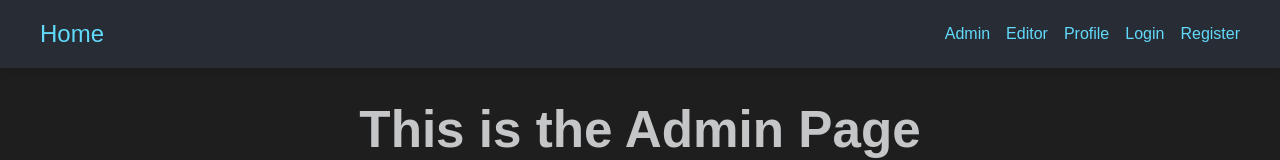
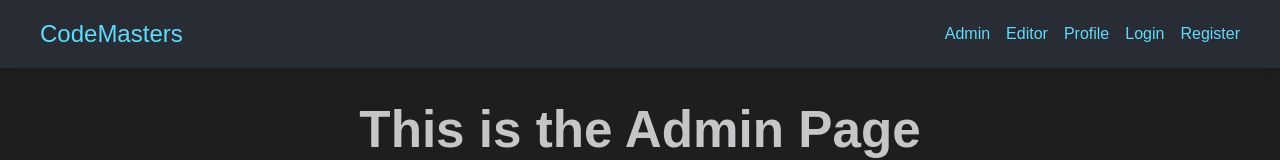
Before and after one commit to hady-awayda/frontend-code-editor, a React (Vite) app: page /admin in a window 1280 px wide. Shown: the top 160 px of the page. Built offline with nearby package versions, Linux system fonts and the light colour scheme.

Commit message:
Changed home to new title

```diff
--- a/src/components/Layout/index.jsx
+++ b/src/components/Layout/index.jsx
@@ -5,9 +5,7 @@ const Navbar = () => {
   return (
     <nav className="navbar">
       <div className="navbar-container">
-        <div className="home-link">
-          <Link to="/">Home</Link>
-        </div>
+        <div className="title">CodeMasters</div>
         <div className="links">
           <Link to="/admin">Admin</Link>
           <Link to="/editor">Editor</Link>
--- a/src/components/Layout/style.css
+++ b/src/components/Layout/style.css
@@ -18,6 +18,11 @@
   max-width: 1200px;
 }
 
+.title {
+  font-size: 1.5rem;
+  color: #61dafb;
+}
+
 .navbar .links a {
   color: #61dafb;
   margin-left: 1rem;
@@ -28,14 +33,3 @@
 .navbar .links a:hover {
   color: #21a1f1;
 }
-
-.navbar .home-link a {
-  color: #61dafb;
-  text-decoration: none;
-  font-size: 1.5rem;
-  transition: color 0.3s;
-}
-
-.navbar .home-link a:hover {
-  color: #21a1f1;
-}
```
